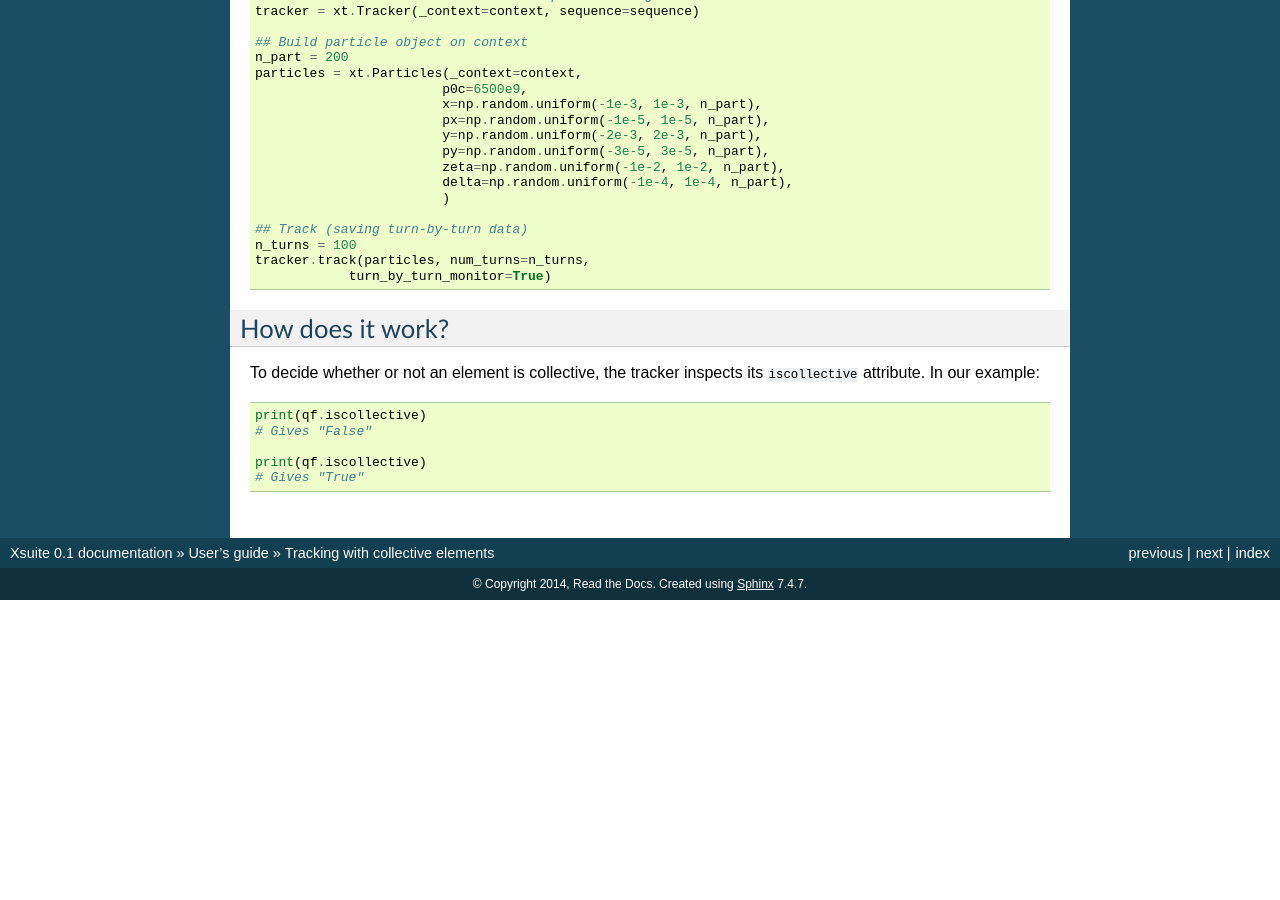
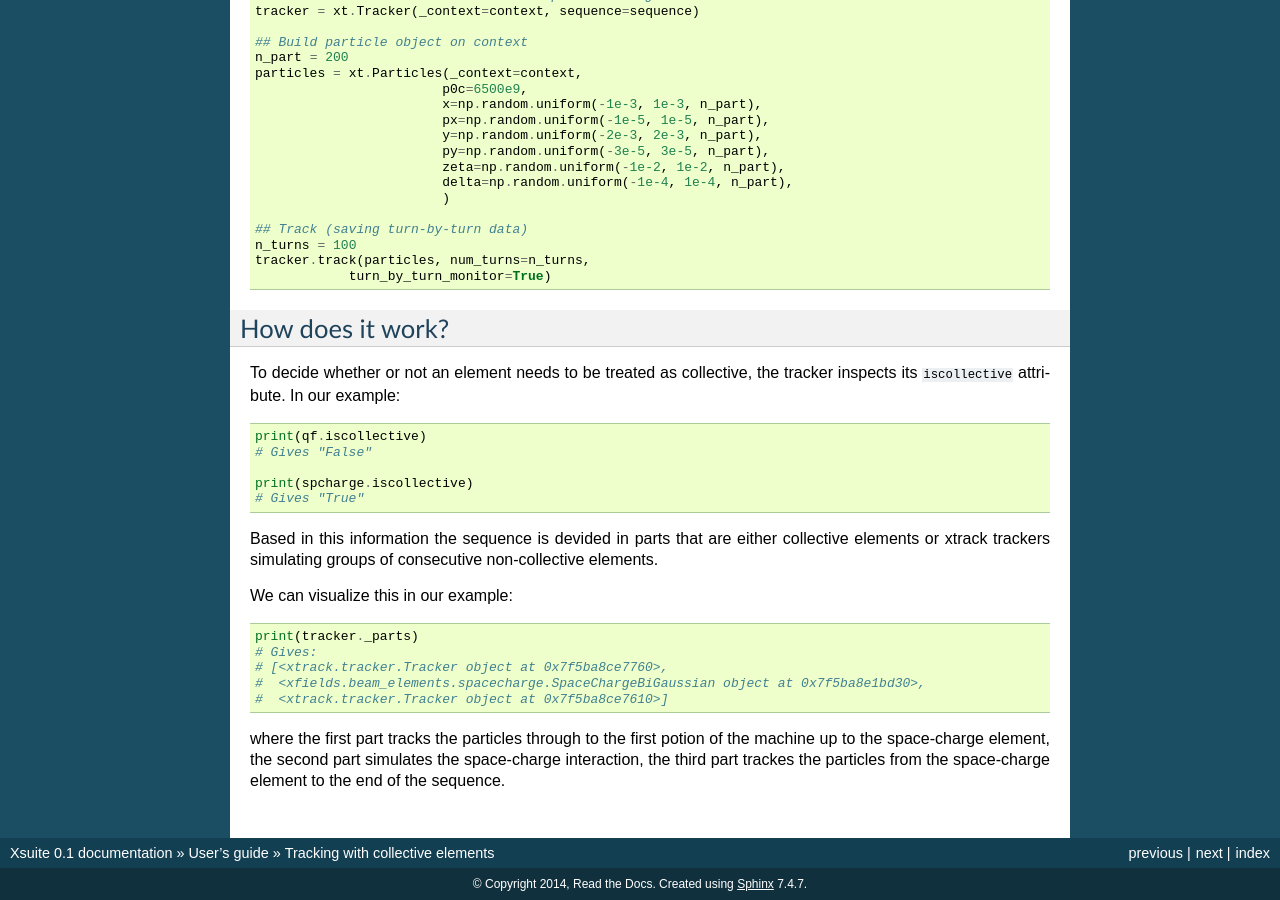
Before and after one commit to xsuite/xsuite, a Sphinx documentation site: the page built from docs/collective.rst, in a window 1280 px wide and 900 px high, scrolled down 742 px. Built offline with Sphinx 7.4.7, drawn with Linux system fonts in a browser that asks for light colours; before the commit the page ends 1342 px from its top, so only the background shows below that.

Commit message:
Quick push

```diff
--- a/docs/collective.rst
+++ b/docs/collective.rst
@@ -63,12 +63,26 @@ This creates a space-charge element where the transverse beam sizes are updated
 How does it work?
 =================
 
-To decide whether or not an element is collective, the tracker inspects its ``iscollective`` attribute. In our example:
+To decide whether or not an element needs to be treated as collective, the tracker inspects its ``iscollective`` attribute. In our example:
 
 .. code-block:: python
 
     print(qf.iscollective)
     # Gives "False"
 
-    print(qf.iscollective)
+    print(spcharge.iscollective)
     # Gives "True"
+
+Based in this information the sequence is devided in parts that are either collective elements or xtrack trackers simulating groups of consecutive non-collective elements.
+
+We can visualize this in our example:
+
+.. code-block:: python
+
+    print(tracker._parts)
+    # Gives:
+    # [<xtrack.tracker.Tracker object at 0x7f5ba8ce7760>,
+    #  <xfields.beam_elements.spacecharge.SpaceChargeBiGaussian object at 0x7f5ba8e1bd30>,
+    #  <xtrack.tracker.Tracker object at 0x7f5ba8ce7610>]
+
+where the first part tracks the particles through to the first potion of the machine up to the space-charge element, the second part simulates the space-charge interaction, the third part trackes the particles from the space-charge element to the end of the sequence.
```
Also changed, not shown: docs/singlepart.rst (line endings or trailing spaces).
